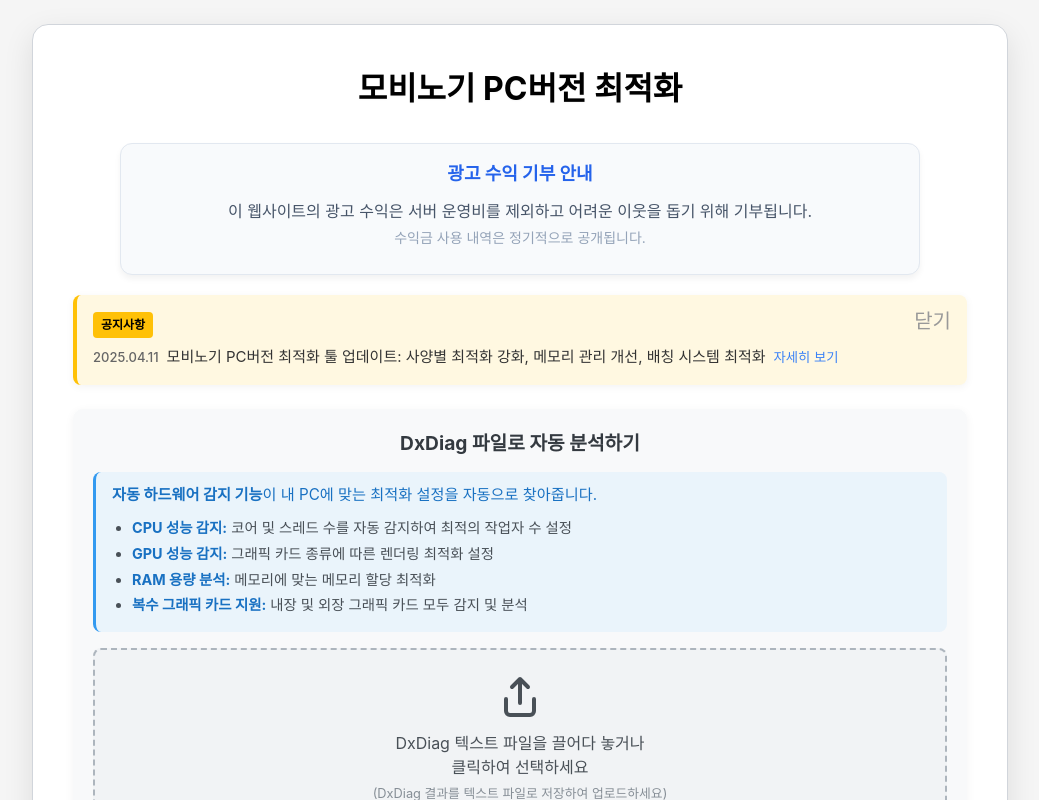
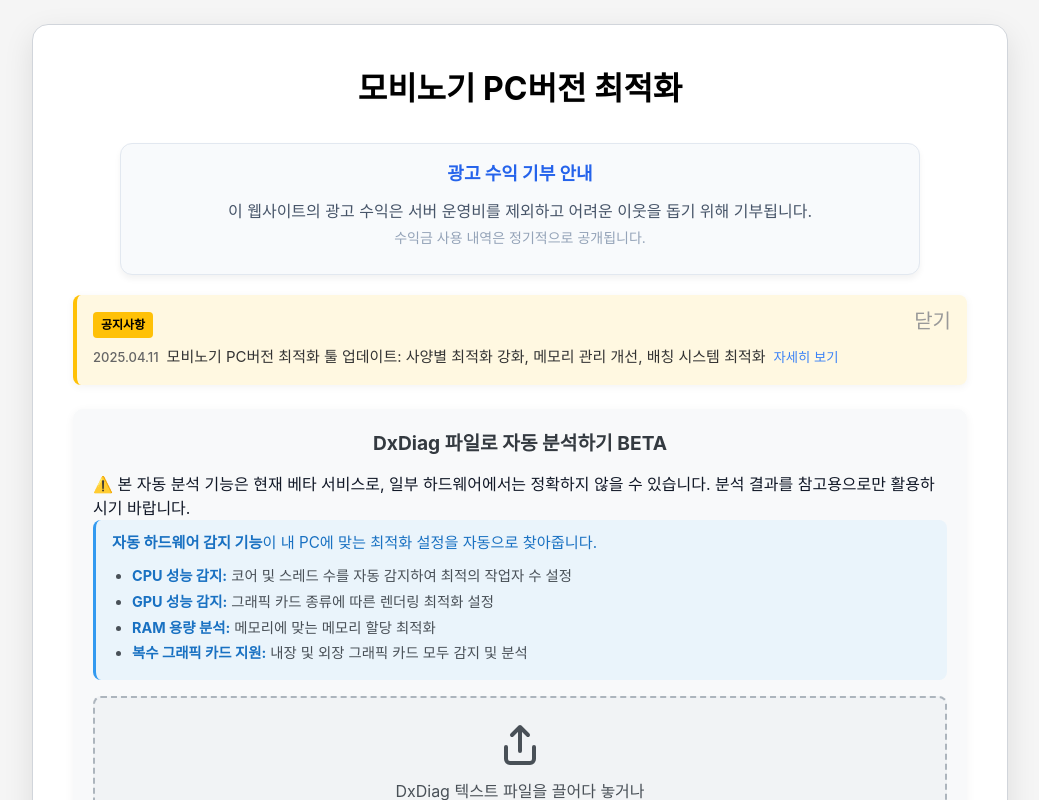
Before and after one commit to b100to/MabiOptimizer, a React (Create React App) app: page / in a window 1280 px wide. Shown: the top 800 px of the page, without its empty margins (120-1159 px from the left). Built offline with nearby package versions, Linux system fonts and the light colour scheme.

Commit message:
DxDiag 자동 분석 기능에 베타 태그 및 경고 메시지를 추가하여 사용자에게 현재 상태를 알림

```diff
--- a/src/components/DxDiagUploader/DxDiagUploader.js
+++ b/src/components/DxDiagUploader/DxDiagUploader.js
@@ -113,7 +113,11 @@
 
     return (
         <div className="dxdiag-uploader-container">
-            <h3 className="dxdiag-uploader-title">DxDiag 파일로 자동 분석하기</h3>
+            <h3 className="dxdiag-uploader-title">DxDiag 파일로 자동 분석하기 <span className="beta-tag">BETA</span></h3>
+
+            <div className="beta-notice">
+                <p>⚠️ 본 자동 분석 기능은 현재 베타 서비스로, 일부 하드웨어에서는 정확하지 않을 수 있습니다. 분석 결과를 참고용으로만 활용하시기 바랍니다.</p>
+            </div>
 
             <div className="dxdiag-feature-description">
                 <p>
```
